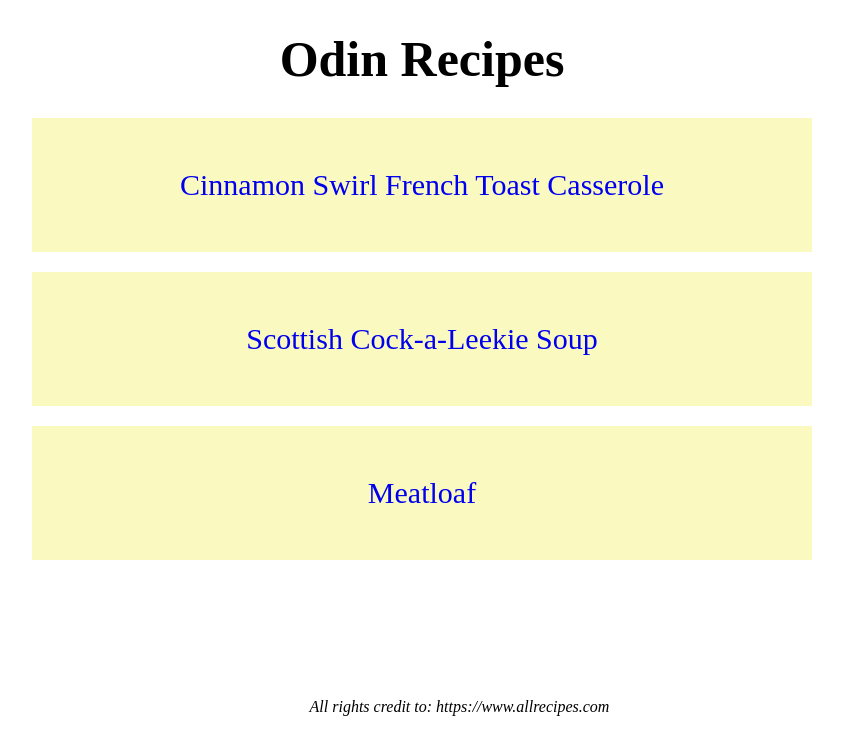
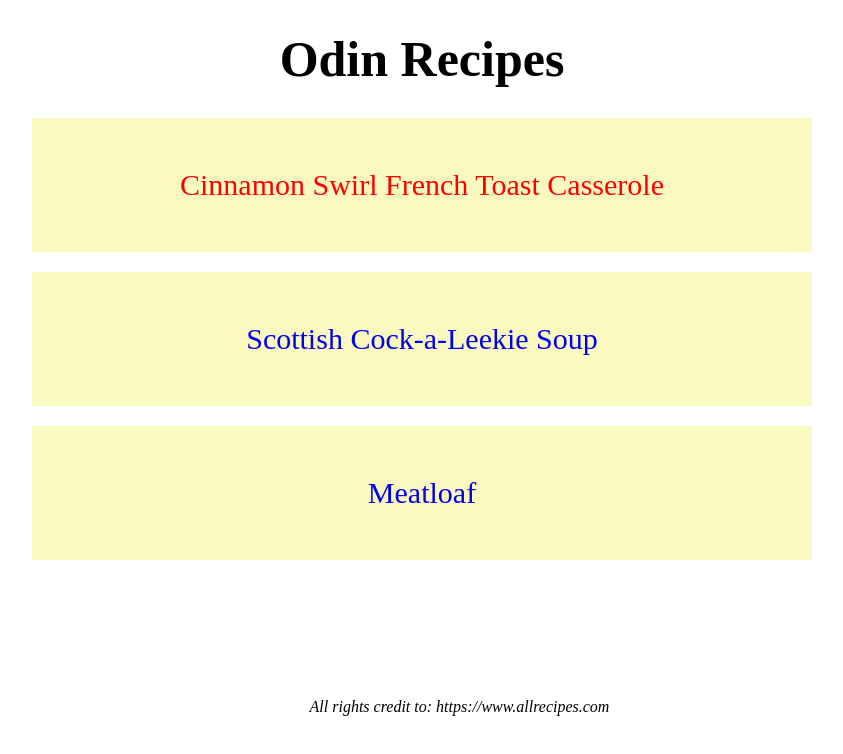
Before and after one commit to chewzzz1014/odin-recipes, a plain HTML site: page index.html in a window 1280 px wide. In both pictures the pointer is over the link "Cinnamon Swirl French Toast Casserole". Shown: the whole page, without its empty margins (218-1061 px from the left). Drawn offline with Linux system fonts and the light colour scheme.

Commit message:
Added diff link color when hovered

```diff
--- a/style.css
+++ b/style.css
@@ -70,3 +70,7 @@ footer{
     margin:0px;
     text-align: center;
 }
+
+.recipes a:hover{
+  color: red;
+}
```
